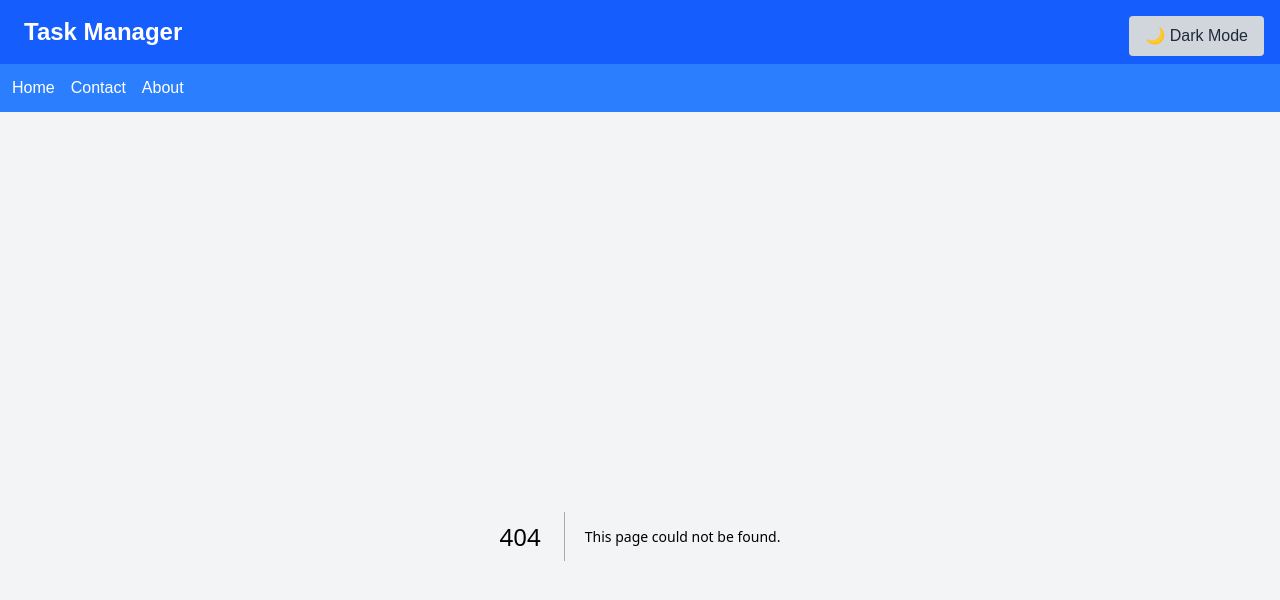
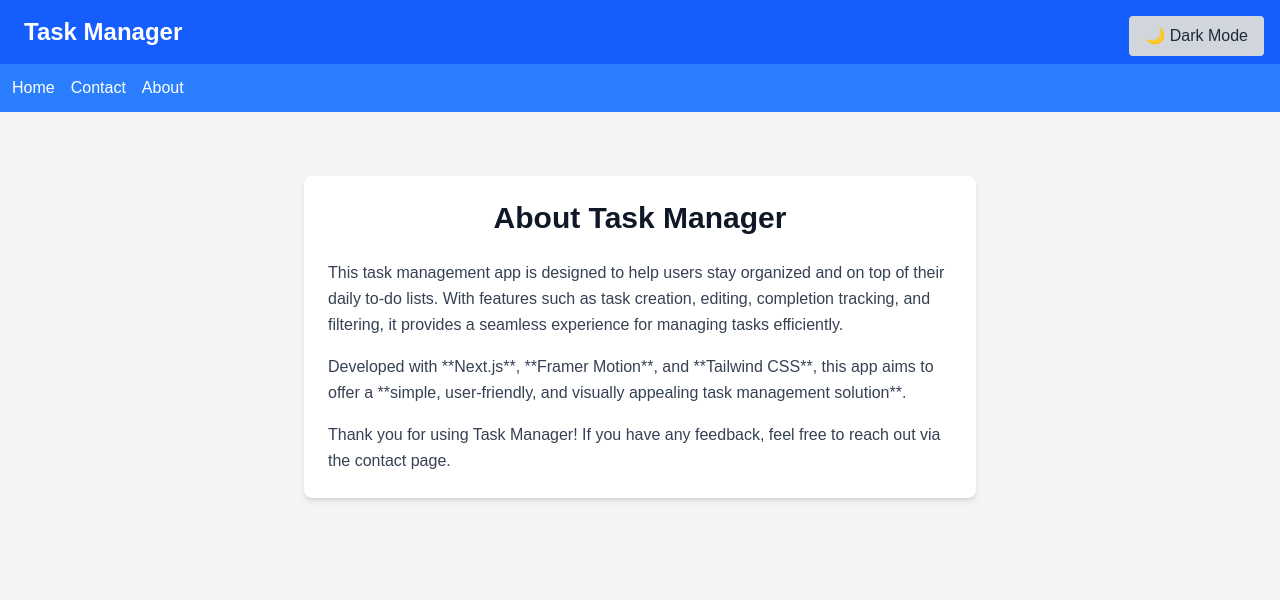
Before and after one commit to JediWebDev/task-management-app, a Next.js app in the folder task-management-app/: page /about in a window 1280 px wide. Before the commit this address had no page. Shown: the top 600 px of the page. Built offline with nearby package versions, Linux system fonts and the light colour scheme.

Commit message:
Create page.js

```diff
--- /dev/null
+++ b/task-management-app/src/app/about/page.js
@@ -0,0 +1,19 @@
+export default function AboutPage() {
+    return (
+      <div className="max-w-2xl mx-auto mt-10 p-6 bg-white dark:bg-gray-800 rounded-lg shadow-md">
+        <h2 className="text-3xl font-semibold text-center text-gray-900 dark:text-white mb-6">About Task Manager</h2>
+        <p className="text-gray-700 dark:text-gray-300 leading-relaxed">
+          This task management app is designed to help users stay organized and on top of their daily to-do lists.
+          With features such as task creation, editing, completion tracking, and filtering, it provides a seamless experience
+          for managing tasks efficiently.
+        </p>
+        <p className="mt-4 text-gray-700 dark:text-gray-300 leading-relaxed">
+          Developed with **Next.js**, **Framer Motion**, and **Tailwind CSS**, this app aims to offer a
+          **simple, user-friendly, and visually appealing task management solution**.
+        </p>
+        <p className="mt-4 text-gray-700 dark:text-gray-300 leading-relaxed">
+          Thank you for using Task Manager! If you have any feedback, feel free to reach out via the contact page.
+        </p>
+      </div>
+    );
+  }
```
